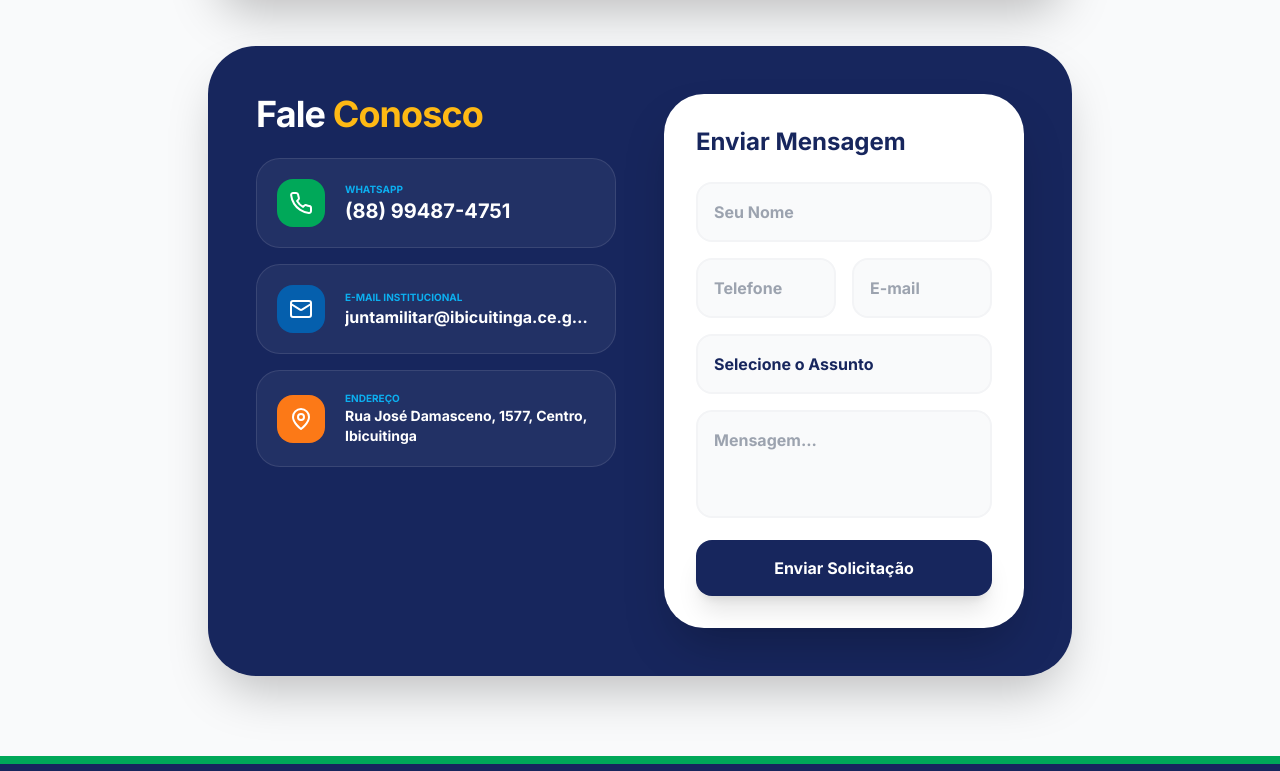
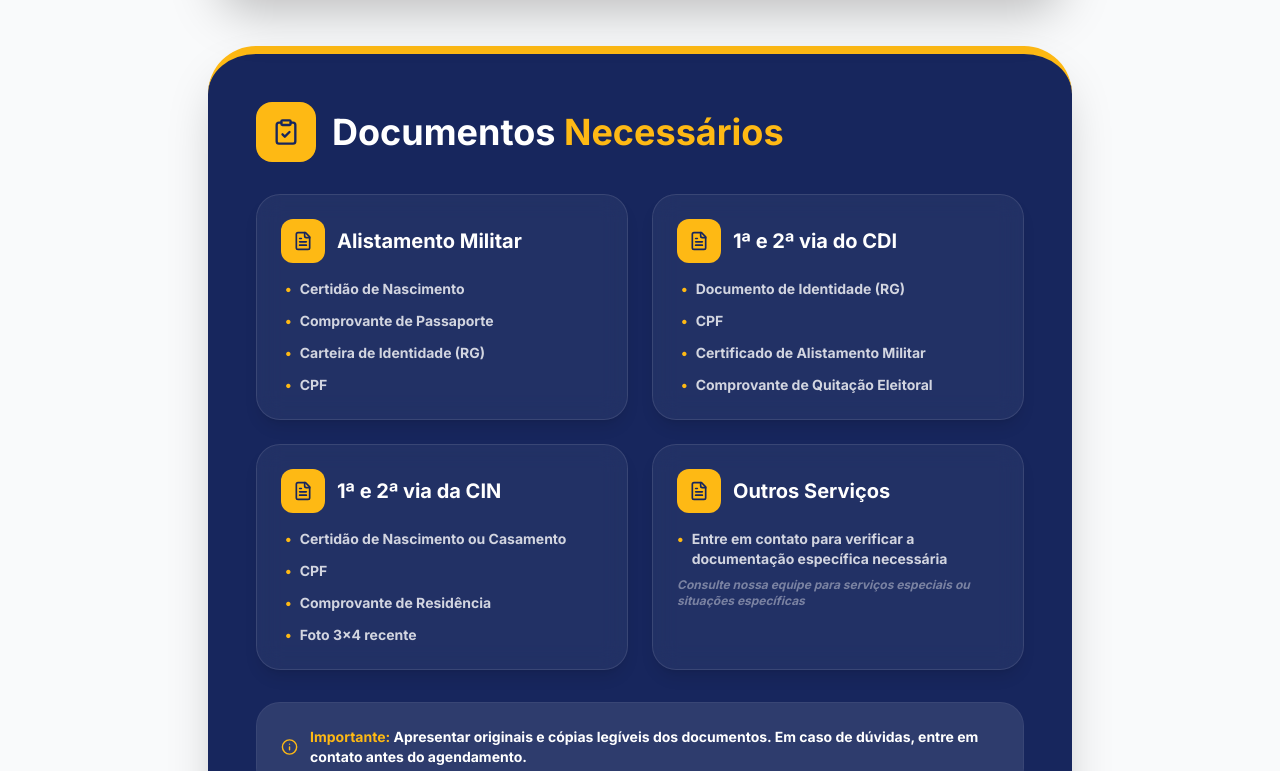
Before and after one commit to hitalofrota/apt-posto-identificador, a React (Vite) app in the folder app/: page / in a window 1280 px wide. Shown: the part 605-1376 px from the top of the page. Built offline with nearby package versions, Linux system fonts and the light colour scheme; no server answers.

Commit message:
feat: modificacao 1 - continuacao

```diff
--- a/app/pages/Booking.tsx
+++ b/app/pages/Booking.tsx
@@ -1,4 +1,5 @@
 import React from "react";
+import { useNavigate } from "react-router-dom";
 import { useBooking } from "../hooks/useBooking";
 import { ServiceStep } from "../components/booking/ServiceStep";
 import { DateTimeStep } from "../components/booking/DateTimeStep";
@@ -9,6 +10,7 @@ import { Check, X, AlertCircle } from "lucide-react";
 const STEPS = ["Serviço", "Data & Hora", "Dados", "Sucesso"];
 
 const Booking: React.FC = () => {
+  const navigate = useNavigate();
   const {
     currentStep,
     selectedService,
@@ -27,6 +29,14 @@ const Booking: React.FC = () => {
     showDoubleBookingAlert,
     setShowDoubleBookingAlert
   } = useBooking();
+
+  const handleBackButton = () => {
+    if (currentStep === 0) {
+      navigate("/");
+    } else {
+      handleBack();
+    }
+  };
 
   return (
     <div className="max-w-2xl mx-auto pb-10">
@@ -89,7 +99,18 @@ const Booking: React.FC = () => {
         )}
       </div>
 
-      {/* MODAL DE ALERTA DE AGENDAMENTO DUPLICADO */}
+      {/* Botão Voltar */}
+      {currentStep < 2 && (
+        <div className="mt-8">
+          <button
+            onClick={handleBackButton}
+            className="w-full py-4 rounded-2xl font-black text-gray-400 uppercase tracking-widest hover:bg-gray-50 transition-all border-2 border-gray-100"
+          >
+            Voltar
+          </button>
+        </div>
+      )}
+
       {showDoubleBookingAlert && (
         <div className="fixed inset-0 z-[100] flex items-center justify-center bg-ibicuitinga-navy/90 backdrop-blur-md p-6">
           <div className="bg-white rounded-[3rem] shadow-2xl max-w-md w-full p-10 text-center space-y-6 animate-scale-in relative border-t-8 border-ibicuitinga-orange">
--- a/app/pages/Home.tsx
+++ b/app/pages/Home.tsx
@@ -1,6 +1,6 @@
 import React from 'react';
 import { Link } from 'react-router-dom';
-import { Search, Info, MapPin, Phone, Mail, ShieldCheck, Calendar } from 'lucide-react';
+import { Search, Info, MapPin, Phone, Mail, ShieldCheck, Calendar, FileText, ClipboardCheck } from 'lucide-react';
 import { CONTACT_INFO, CITY_NAME, ORG_NAME } from '../constants';
 import { ContactForm } from '../components/home/ContactForm';
 
@@ -27,6 +27,132 @@ const Home: React.FC = () => {
             <Link to="/meus-agendamentos" className="bg-white/10 backdrop-blur-md text-white border-2 border-white/20 px-10 py-4 rounded-2xl font-black text-lg flex items-center justify-center gap-2">
               <Search size={22} /> Consultar protocolo
             </Link>
+          </div>
+        </div>
+      </div>
+
+      {/* Documents Required Section - UNIFICADO COM FUNDO AZUL */}
+      <div className="bg-ibicuitinga-navy rounded-[3rem] p-8 md:p-12 shadow-2xl border-t-8 border-ibicuitinga-yellow text-white">
+        <div className="space-y-8">
+          <div className="flex items-center gap-4">
+            <div className="bg-ibicuitinga-yellow p-4 rounded-2xl text-ibicuitinga-navy">
+              <ClipboardCheck size={28} />
+            </div>
+            <h2 className="text-4xl font-black">Documentos <span className="text-ibicuitinga-yellow">Necessários</span></h2>
+          </div>
+
+          <div className="grid md:grid-cols-2 gap-6">
+            {/* Alistamento Militar */}
+            <div className="bg-white/5 backdrop-blur-md p-6 rounded-3xl border border-white/10 shadow-lg">
+              <div className="flex items-center gap-3 mb-4">
+                <div className="bg-ibicuitinga-yellow p-3 rounded-xl text-ibicuitinga-navy">
+                  <FileText size={20} />
+                </div>
+                <h3 className="text-xl font-black">Alistamento Militar</h3>
+              </div>
+              <ul className="space-y-3 text-sm font-bold text-white/80 pl-1">
+                <li className="flex items-start gap-2">
+                  <span className="text-ibicuitinga-yellow font-black">•</span>
+                  <span>Certidão de Nascimento</span>
+                </li>
+                <li className="flex items-start gap-2">
+                  <span className="text-ibicuitinga-yellow font-black">•</span>
+                  <span>Comprovante de Passaporte</span>
+                </li>
+                <li className="flex items-start gap-2">
+                  <span className="text-ibicuitinga-yellow font-black">•</span>
+                  <span>Carteira de Identidade (RG)</span>
+                </li>
+                <li className="flex items-start gap-2">
+                  <span className="text-ibicuitinga-yellow font-black">•</span>
+                  <span>CPF</span>
+                </li>
+              </ul>
+            </div>
+
+            {/* CDI (Certificado de Dispensa) */}
+            <div className="bg-white/5 backdrop-blur-md p-6 rounded-3xl border border-white/10 shadow-lg">
+              <div className="flex items-center gap-3 mb-4">
+                <div className="bg-ibicuitinga-yellow p-3 rounded-xl text-ibicuitinga-navy">
+                  <FileText size={20} />
+                </div>
+                <h3 className="text-xl font-black">1ª e 2ª via do CDI</h3>
+              </div>
+              <ul className="space-y-3 text-sm font-bold text-white/80 pl-1">
+                <li className="flex items-start gap-2">
+                  <span className="text-ibicuitinga-yellow font-black">•</span>
+                  <span>Documento de Identidade (RG)</span>
+                </li>
+                <li className="flex items-start gap-2">
+                  <span className="text-ibicuitinga-yellow font-black">•</span>
+                  <span>CPF</span>
+                </li>
+                <li className="flex items-start gap-2">
+                  <span className="text-ibicuitinga-yellow font-black">•</span>
+                  <span>Certificado de Alistamento Militar</span>
+                </li>
+                <li className="flex items-start gap-2">
+                  <span className="text-ibicuitinga-yellow font-black">•</span>
+                  <span>Comprovante de Quitação Eleitoral</span>
+                </li>
+              </ul>
+            </div>
+
+            {/* CIN (Carteira de Identidade Nacional) */}
+            <div className="bg-white/5 backdrop-blur-md p-6 rounded-3xl border border-white/10 shadow-lg">
+              <div className="flex items-center gap-3 mb-4">
+                <div className="bg-ibicuitinga-yellow p-3 rounded-xl text-ibicuitinga-navy">
+                  <FileText size={20} />
+                </div>
+                <h3 className="text-xl font-black">1ª e 2ª via da CIN</h3>
+              </div>
+              <ul className="space-y-3 text-sm font-bold text-white/80 pl-1">
+                <li className="flex items-start gap-2">
+                  <span className="text-ibicuitinga-yellow font-black">•</span>
+                  <span>Certidão de Nascimento ou Casamento</span>
+                </li>
+                <li className="flex items-start gap-2">
+                  <span className="text-ibicuitinga-yellow font-black">•</span>
+                  <span>CPF</span>
+                </li>
+                <li className="flex items-start gap-2">
+                  <span className="text-ibicuitinga-yellow font-black">•</span>
+                  <span>Comprovante de Residência</span>
+                </li>
+                <li className="flex items-start gap-2">
+                  <span className="text-ibicuitinga-yellow font-black">•</span>
+                  <span>Foto 3x4 recente</span>
+                </li>
+              </ul>
+            </div>
+
+            {/* Outros Serviços */}
+            <div className="bg-white/5 backdrop-blur-md p-6 rounded-3xl border border-white/10 shadow-lg">
+              <div className="flex items-center gap-3 mb-4">
+                <div className="bg-ibicuitinga-yellow p-3 rounded-xl text-ibicuitinga-navy">
+                  <FileText size={20} />
+                </div>
+                <h3 className="text-xl font-black">Outros Serviços</h3>
+              </div>
+              <div className="text-sm font-bold text-white/80 space-y-2">
+                <p className="flex items-start gap-2">
+                  <span className="text-ibicuitinga-yellow font-black">•</span>
+                  <span>Entre em contato para verificar a documentação específica necessária</span>
+                </p>
+                <p className="text-xs font-bold text-white/40 mt-3 italic">
+                  Consulte nossa equipe para serviços especiais ou situações específicas
+                </p>
+              </div>
+            </div>
+          </div>
+
+          <div className="bg-white/10 p-6 rounded-3xl border border-white/5 mt-6">
+            <div className="flex items-center gap-3">
+              <Info size={22} className="text-ibicuitinga-yellow" />
+              <p className="text-sm font-bold">
+                <span className="font-black text-ibicuitinga-yellow">Importante:</span> Apresentar originais e cópias legíveis dos documentos. Em caso de dúvidas, entre em contato antes do agendamento.
+              </p>
+            </div>
           </div>
         </div>
       </div>
```
Also changed, not shown: app/components/booking/DataStep.tsx (+30 -8 lines).
